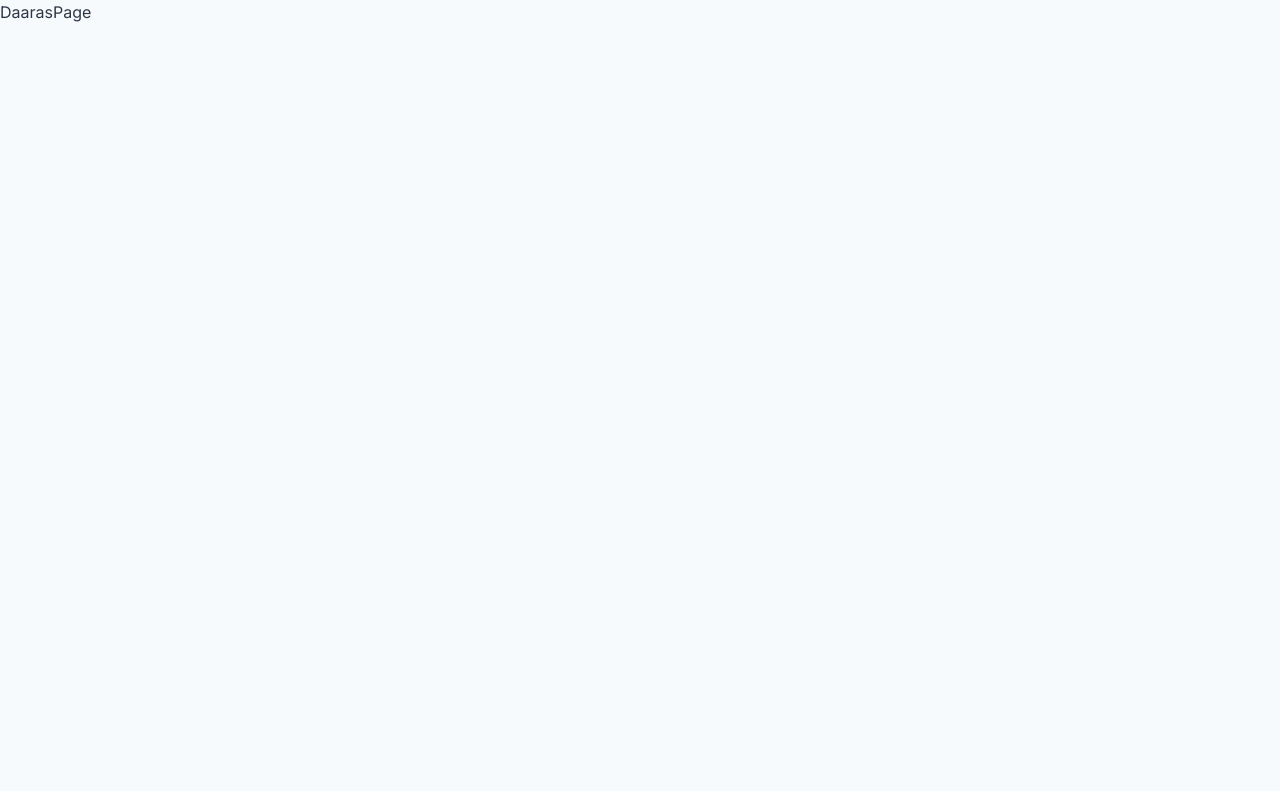
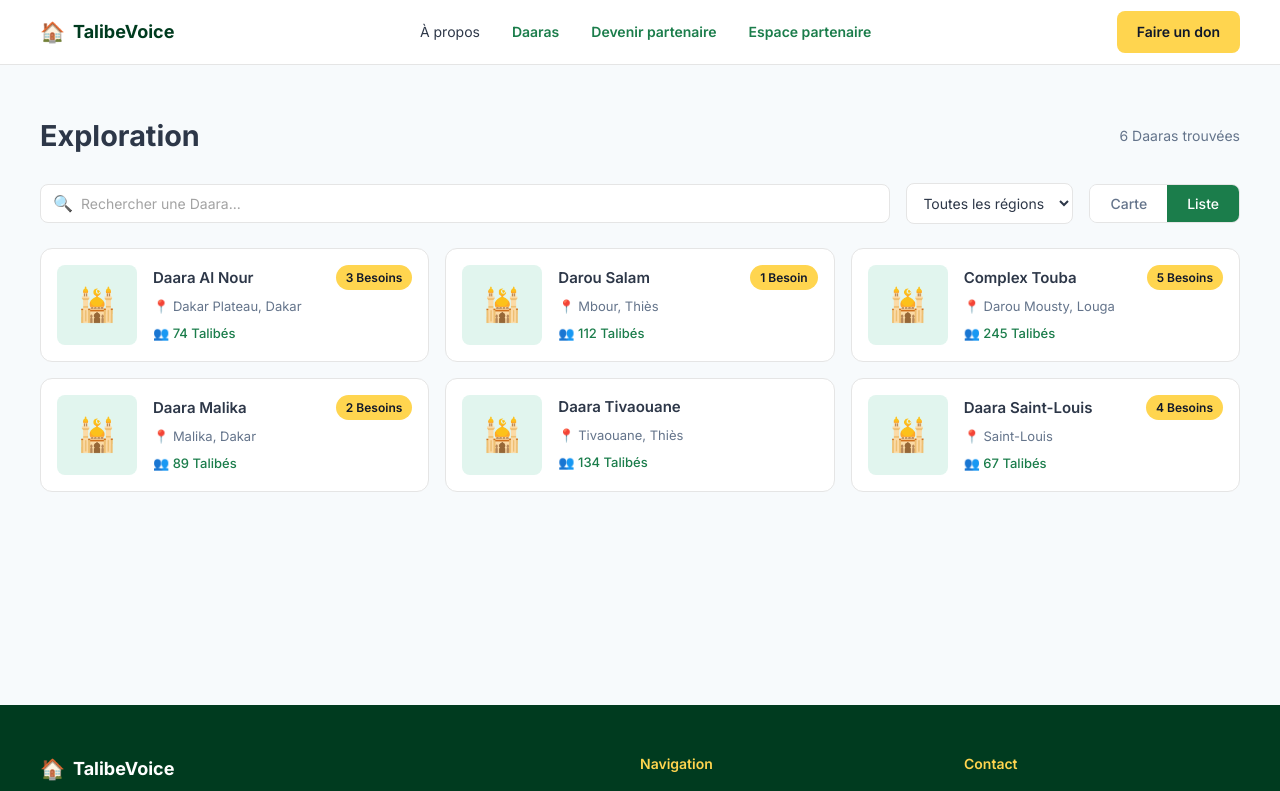
Before and after one commit to aminata-byte/talibevoice_publicweb, a React (Vite) app: page /daaras in a window 1280 px wide. Shown: the top 791 px of the page. Built offline with nearby package versions, Linux system fonts and the light colour scheme.

Commit message:
feat: page Explorer les daaras terminée et validée

```diff
--- /dev/null
+++ b/src/pages/DaarasPage.css
@@ -0,0 +1,197 @@
+.daaras {
+  background-color: var(--background);
+  padding: 3rem 2rem;
+  min-height: 80vh;
+}
+
+.daaras__container {
+  max-width: 1200px;
+  margin: 0 auto;
+  display: flex;
+  flex-direction: column;
+  gap: 1.5rem;
+}
+
+/* Header */
+.daaras__header {
+  display: flex;
+  align-items: center;
+  justify-content: space-between;
+}
+
+.daaras__title {
+  font-size: 1.8rem;
+  font-weight: 700;
+  color: var(--text-primary);
+}
+
+.daaras__count {
+  font-size: 14px;
+  color: var(--text-secondary);
+}
+
+/* Filtres */
+.daaras__filters {
+  display: flex;
+  gap: 1rem;
+  align-items: center;
+  flex-wrap: wrap;
+}
+
+.daaras__search {
+  display: flex;
+  align-items: center;
+  gap: 8px;
+  border: 1px solid var(--border);
+  border-radius: var(--radius-md);
+  padding: 0 12px;
+  background-color: var(--white);
+  flex: 1;
+  min-width: 200px;
+}
+
+.daaras__search-icon {
+  font-size: 16px;
+}
+
+.daaras__search-input {
+  border: none;
+  padding: 10px 0;
+  font-size: 14px;
+  color: var(--text-primary);
+  background-color: transparent;
+  width: 100%;
+}
+
+.daaras__search-input::placeholder {
+  color: var(--text-light);
+}
+
+.daaras__select {
+  padding: 10px 12px;
+  border: 1px solid var(--border);
+  border-radius: var(--radius-md);
+  font-size: 14px;
+  color: var(--text-primary);
+  background-color: var(--white);
+  cursor: pointer;
+}
+
+/* Toggle Carte/Liste */
+.daaras__toggle {
+  display: flex;
+  border: 1px solid var(--border);
+  border-radius: var(--radius-md);
+  overflow: hidden;
+}
+
+.daaras__toggle-btn {
+  padding: 10px 20px;
+  font-size: 14px;
+  font-weight: 500;
+  background-color: var(--white);
+  color: var(--text-secondary);
+  transition: all 0.2s;
+}
+
+.daaras__toggle-btn.active {
+  background-color: var(--primary);
+  color: var(--white);
+}
+
+/* Liste des daaras */
+.daaras__list {
+  display: grid;
+  grid-template-columns: repeat(auto-fill, minmax(340px, 1fr));
+  gap: 1rem;
+}
+
+/* Card daara */
+.daara__card {
+  display: flex;
+  gap: 1rem;
+  background-color: var(--white);
+  border: 1px solid var(--border);
+  border-radius: var(--radius-lg);
+  padding: 1rem;
+  transition: box-shadow 0.2s;
+  cursor: pointer;
+}
+
+.daara__card:hover {
+  box-shadow: 0 4px 12px rgba(0, 0, 0, 0.08);
+}
+
+.daara__card-image {
+  width: 80px;
+  height: 80px;
+  background-color: var(--primary-light);
+  border-radius: var(--radius-md);
+  display: flex;
+  align-items: center;
+  justify-content: center;
+  font-size: 32px;
+  flex-shrink: 0;
+}
+
+.daara__card-content {
+  display: flex;
+  flex-direction: column;
+  gap: 6px;
+  flex: 1;
+}
+
+.daara__card-header {
+  display: flex;
+  align-items: center;
+  justify-content: space-between;
+  gap: 8px;
+}
+
+.daara__card-name {
+  font-size: 15px;
+  font-weight: 600;
+  color: var(--text-primary);
+}
+
+.daara__card-badge {
+  background-color: var(--accent);
+  color: var(--secondary-dark);
+  font-size: 12px;
+  font-weight: 600;
+  padding: 3px 10px;
+  border-radius: 20px;
+  white-space: nowrap;
+}
+
+.daara__card-location {
+  font-size: 13px;
+  color: var(--text-secondary);
+}
+
+.daara__card-talibés {
+  font-size: 13px;
+  color: var(--primary);
+  font-weight: 500;
+}
+
+/* Responsive */
+@media (max-width: 768px) {
+  .daaras__filters {
+    flex-direction: column;
+    align-items: stretch;
+  }
+
+  .daaras__list {
+    grid-template-columns: 1fr;
+  }
+
+  .daaras__toggle {
+    width: 100%;
+  }
+
+  .daaras__toggle-btn {
+    flex: 1;
+    text-align: center;
+  }
+}
--- a/src/pages/DaarasPage.jsx
+++ b/src/pages/DaarasPage.jsx
@@ -1,4 +1,163 @@
+import { useState } from "react";
+import Navbar from "../components/layout/Navbar";
+import Footer from "../components/layout/Footer";
+import "./DaarasPage.css";
+
+const daarasData = [
+  {
+    id: 1,
+    nom: "Daara Al Nour",
+    localisation: "Dakar Plateau, Dakar",
+    talibés: 74,
+    besoins: 3,
+    region: "Dakar",
+  },
+  {
+    id: 2,
+    nom: "Darou Salam",
+    localisation: "Mbour, Thiès",
+    talibés: 112,
+    besoins: 1,
+    region: "Thiès",
+  },
+  {
+    id: 3,
+    nom: "Complex Touba",
+    localisation: "Darou Mousty, Louga",
+    talibés: 245,
+    besoins: 5,
+    region: "Louga",
+  },
+  {
+    id: 4,
+    nom: "Daara Malika",
+    localisation: "Malika, Dakar",
+    talibés: 89,
+    besoins: 2,
+    region: "Dakar",
+  },
+  {
+    id: 5,
+    nom: "Daara Tivaouane",
+    localisation: "Tivaouane, Thiès",
+    talibés: 134,
+    besoins: 0,
+    region: "Thiès",
+  },
+  {
+    id: 6,
+    nom: "Daara Saint-Louis",
+    localisation: "Saint-Louis",
+    talibés: 67,
+    besoins: 4,
+    region: "Saint-Louis",
+  },
+];
+
+const regions = [
+  "Toutes les régions",
+  "Dakar",
+  "Thiès",
+  "Louga",
+  "Saint-Louis",
+];
+
 function DaarasPage() {
-  return <div>DaarasPage</div>;
+  const [recherche, setRecherche] = useState("");
+  const [region, setRegion] = useState("Toutes les régions");
+  const [vue, setVue] = useState("liste");
+
+  const daarasFiltres = daarasData.filter((d) => {
+    const matchRecherche = d.nom
+      .toLowerCase()
+      .includes(recherche.toLowerCase());
+    const matchRegion = region === "Toutes les régions" || d.region === region;
+    return matchRecherche && matchRegion;
+  });
+
+  return (
+    <div>
+      <Navbar />
+      <div className="daaras">
+        <div className="daaras__container">
+          {/* Header */}
+          <div className="daaras__header">
+            <h1 className="daaras__title">Exploration</h1>
+            <span className="daaras__count">
+              {daarasFiltres.length} Daaras trouvées
+            </span>
+          </div>
+
+          {/* Filtres */}
+          <div className="daaras__filters">
+            <div className="daaras__search">
+              <span className="daaras__search-icon">🔍</span>
+              <input
+                type="text"
+                placeholder="Rechercher une Daara..."
+                value={recherche}
+                onChange={(e) => setRecherche(e.target.value)}
+                className="daaras__search-input"
+              />
+            </div>
+            <select
+              className="daaras__select"
+              value={region}
+              onChange={(e) => setRegion(e.target.value)}
+            >
+              {regions.map((r) => (
+                <option key={r} value={r}>
+                  {r}
+                </option>
+              ))}
+            </select>
+            <div className="daaras__toggle">
+              <button
+                className={`daaras__toggle-btn ${vue === "carte" ? "active" : ""}`}
+                onClick={() => setVue("carte")}
+              >
+                Carte
+              </button>
+              <button
+                className={`daaras__toggle-btn ${vue === "liste" ? "active" : ""}`}
+                onClick={() => setVue("liste")}
+              >
+                Liste
+              </button>
+            </div>
+          </div>
+
+          {/* Liste */}
+          <div className="daaras__list">
+            {daarasFiltres.map((daara) => (
+              <div key={daara.id} className="daara__card">
+                <div className="daara__card-image">
+                  <span>🕌</span>
+                </div>
+                <div className="daara__card-content">
+                  <div className="daara__card-header">
+                    <h3 className="daara__card-name">{daara.nom}</h3>
+                    {daara.besoins > 0 && (
+                      <span className="daara__card-badge">
+                        {daara.besoins} Besoin{daara.besoins > 1 ? "s" : ""}
+                      </span>
+                    )}
+                  </div>
+                  <p className="daara__card-location">
+                    📍 {daara.localisation}
+                  </p>
+                  <p className="daara__card-talibés">
+                    👥 {daara.talibés} Talibés
+                  </p>
+                </div>
+              </div>
+            ))}
+          </div>
+        </div>
+      </div>
+      <Footer />
+    </div>
+  );
 }
+
 export default DaarasPage;
```
